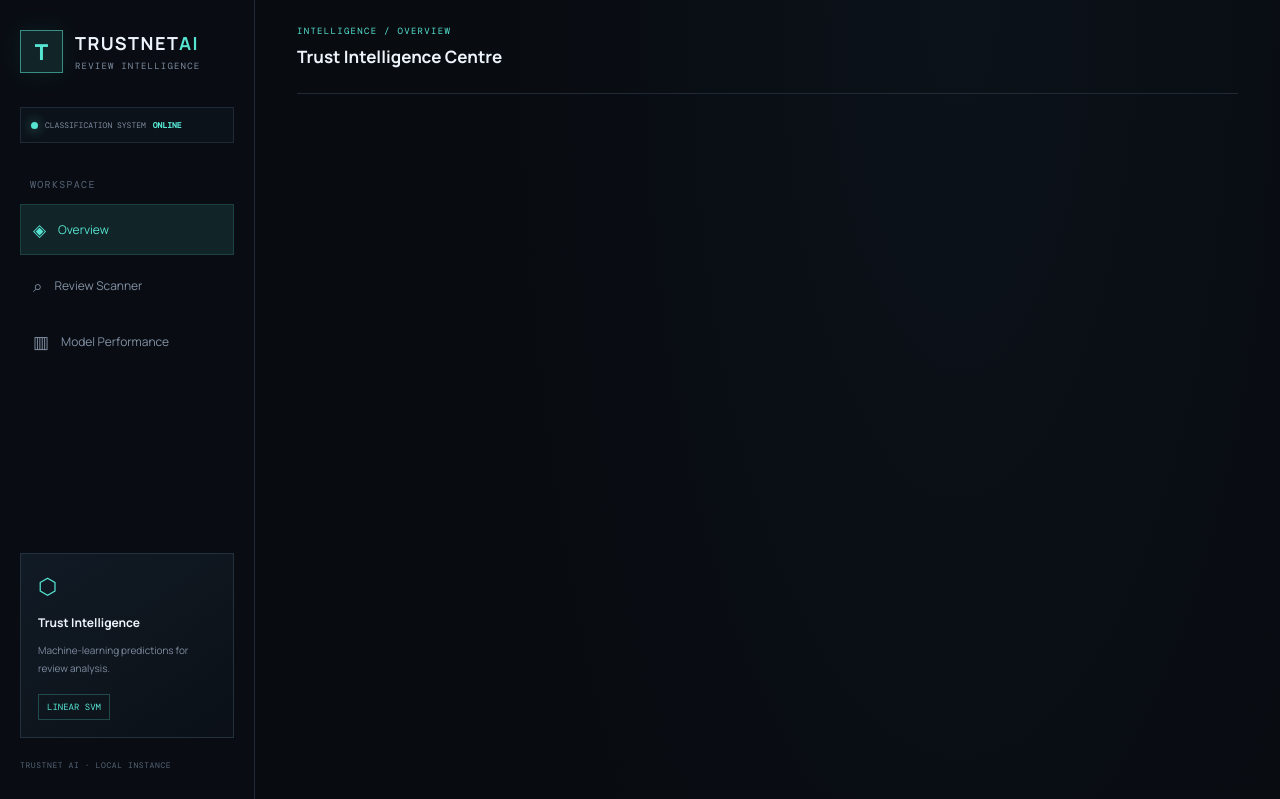
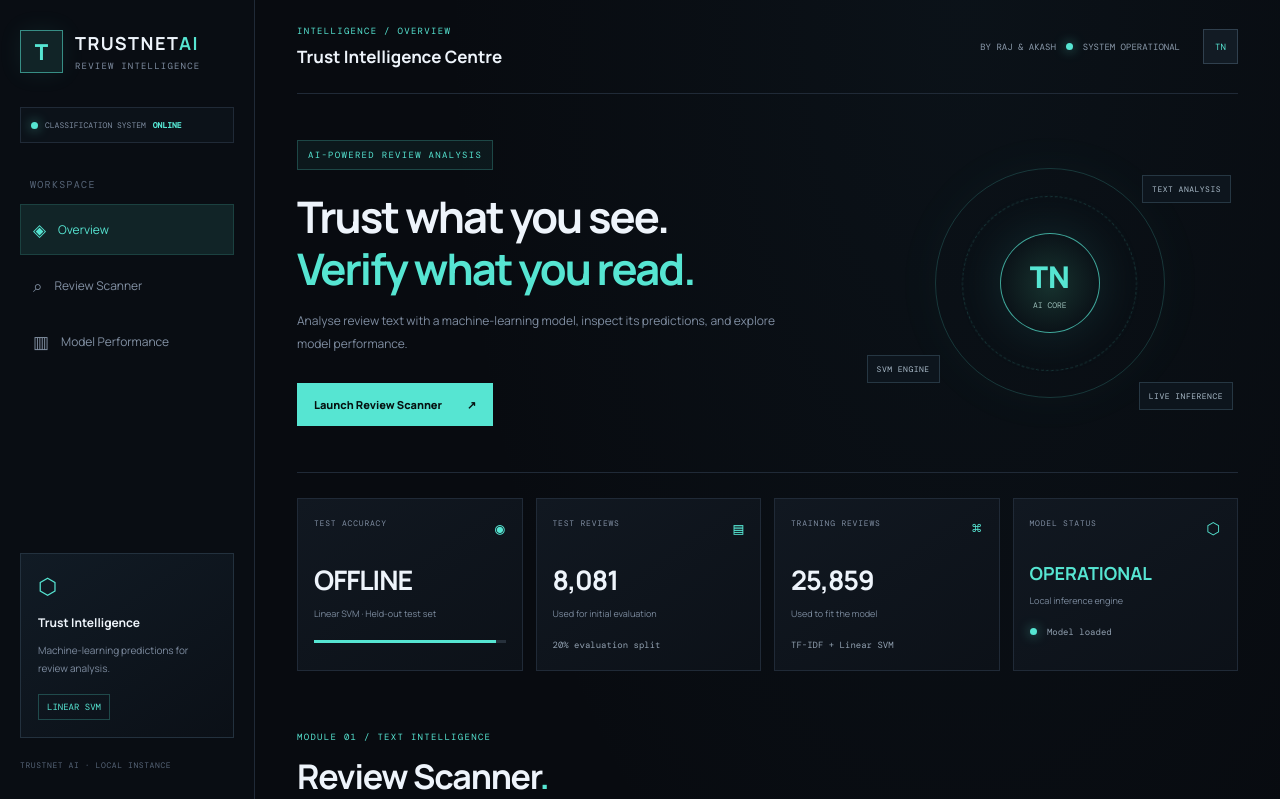
Before and after one commit to rajkpanda0204-bit/trustnet-ai, a Flask app: page / in a window 1280 px wide. Shown: the top 799 px of the page. Run offline with Flask 3, Linux system fonts and the light colour scheme; some libraries are stand-ins or nearby versions.

Commit message:
Revert "Remove project author credits"
This reverts commit 58a1e70144ef4a28e7e3c993299552a6dd325463.

```diff
--- a/templates/index.html
+++ b/templates/index.html
@@ -61,7 +61,11 @@
 
                 </div>
 
-
+                <div class="topbar-right">
+                    <p>BY RAJ & AKASH</p>
+                    <span class="live-indicator"></span>
+                    <span>SYSTEM OPERATIONAL</span>
+                    <div class="avatar">TN</div>
 
 
 
```
